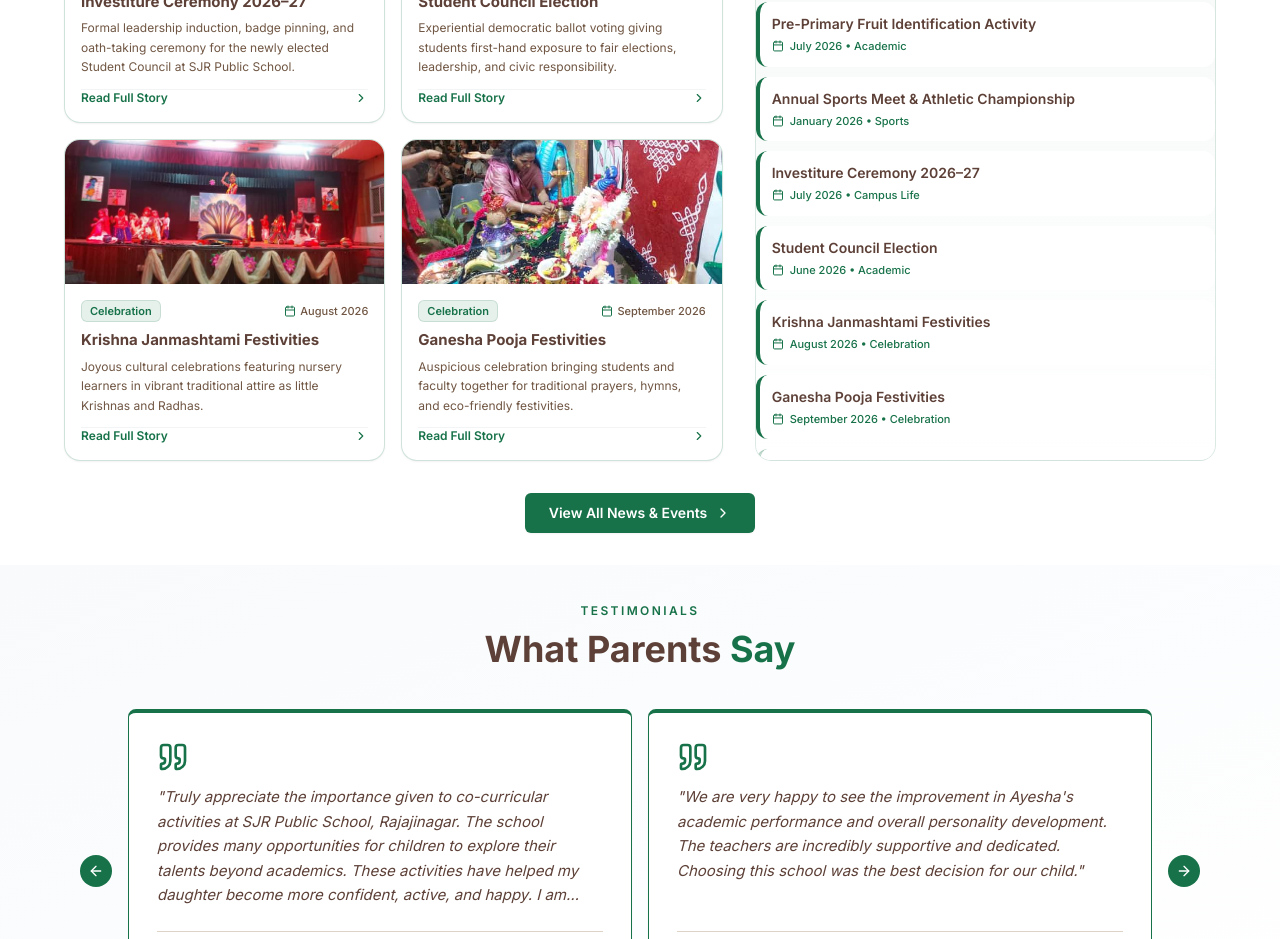
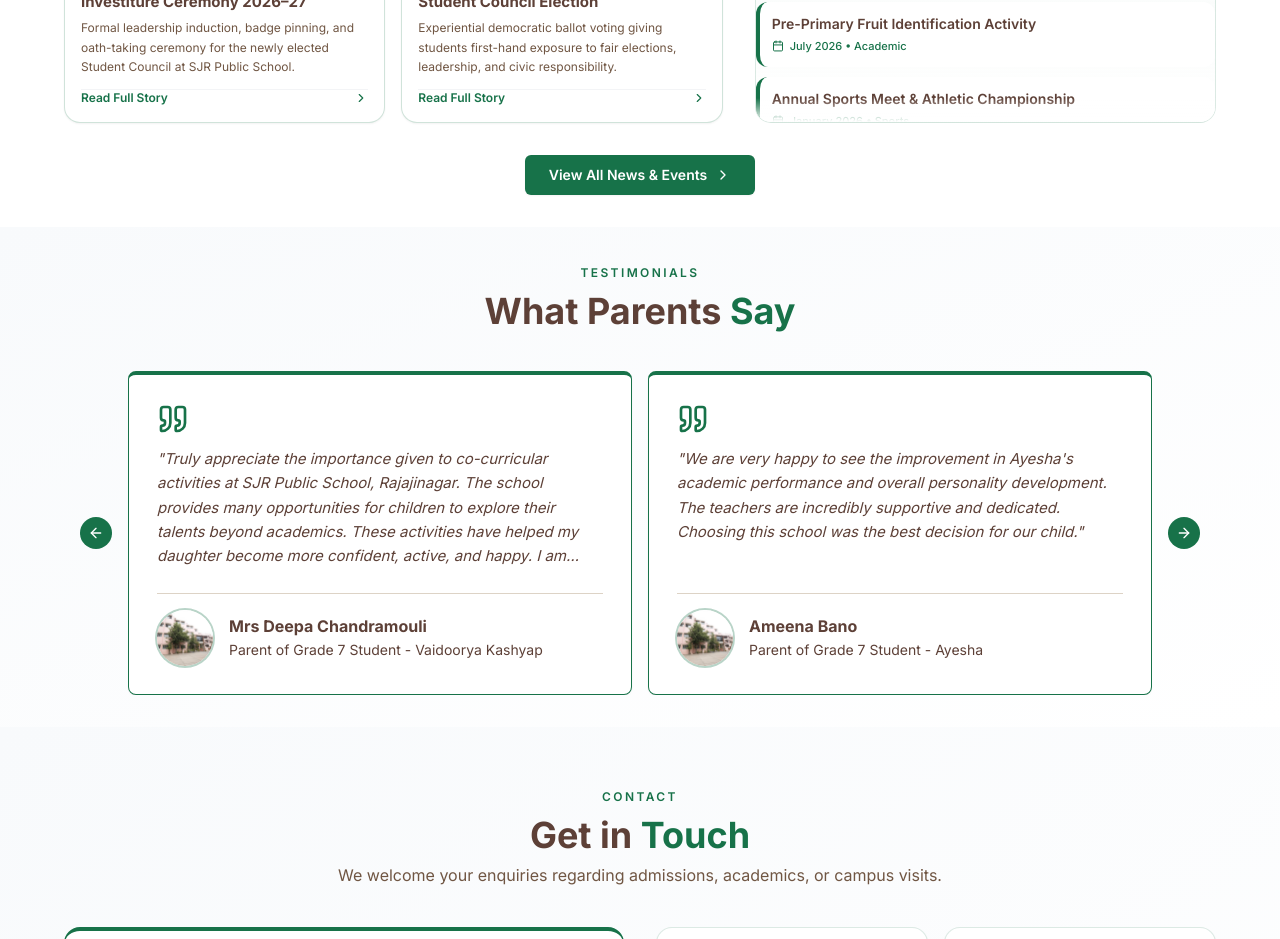
Before and after one commit to ROI-1213/sjrps_public_school_rajajinagar, a React (Vite) app: page / in a window 1280 px wide. Shown: the part 7340-8279 px from the top of the page. Built offline with nearby package versions, Linux system fonts and the light colour scheme; no server answers.

Commit message:
Display exactly 2 featured event cards in News and Events section

```diff
--- a/src/components/NewsEventsHomeSection.tsx
+++ b/src/components/NewsEventsHomeSection.tsx
@@ -5,8 +5,8 @@ import { Calendar, ChevronRight, Newspaper } from "lucide-react";
 import { schoolEvents } from "@/data/events";
 
 const NewsEventsHomeSection = () => {
-  // Display exactly 4 featured events with images
-  const latestEvents = schoolEvents.slice(0, 4);
+  // Display exactly 2 featured events with images
+  const latestEvents = schoolEvents.slice(0, 2);
   const tickerEvents = schoolEvents;
 
   return (
```
